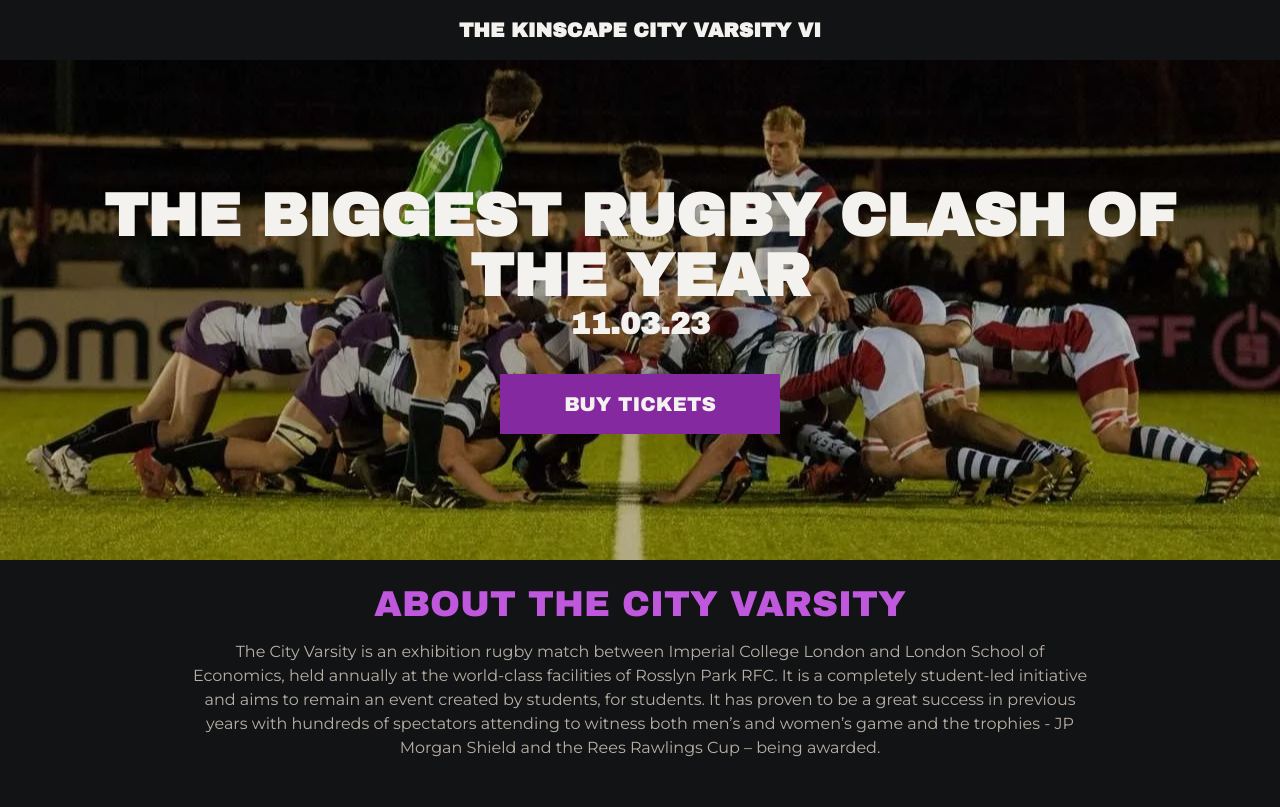
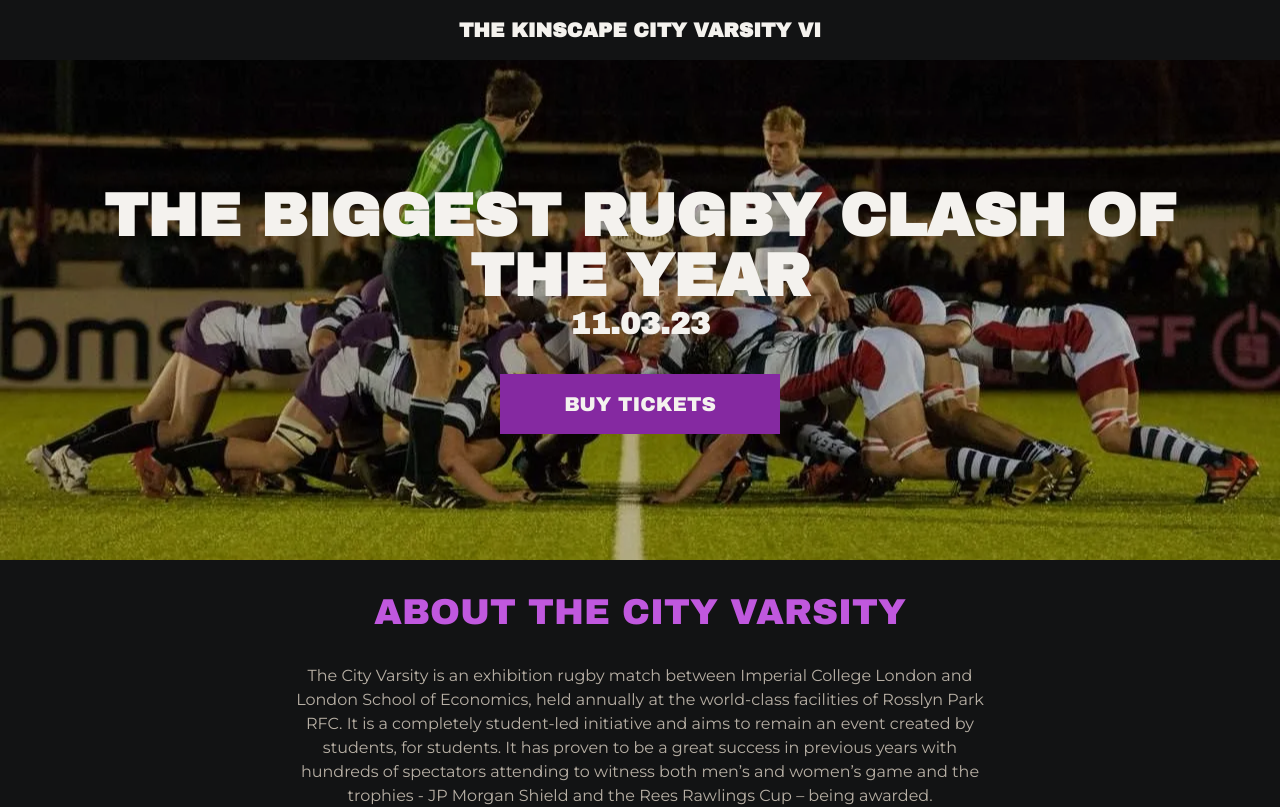
Before and after one commit to robwakefield/thecityvarsity, a Next.js app: page / in a window 1280 px wide. Shown: the top 807 px of the page. Built offline with nearby package versions, Linux system fonts and the light colour scheme.

Commit message:
Make About Text responsuive

```diff
--- a/src/app/page.tsx
+++ b/src/app/page.tsx
@@ -3,7 +3,7 @@
 // Import components to use here
 import Header from '@/components/header'
 import Title from '@/components/title'
-import CenteredText from '@/components/text'
+import AboutText from '@/components/about'
 import { TextRow, TextRowItem } from '@/components/textRow'
 import { Partners, PartnerItem, PartnerContact } from '@/components/partners'
 import { Timeline, TimelineItem } from '@/components/timeline'
@@ -24,7 +24,7 @@ export default function Home() {
               "https://fixr.co/event/the-city-varsity-vi-tickets-958196957"
             )}
 
-      {CenteredText("About The City Varsity",
+      {AboutText("About The City Varsity",
                     "The City Varsity is an exhibition rugby match between Imperial College London and London School of Economics, held annually at the world-class facilities of Rosslyn Park RFC. It is a completely student-led initiative and aims to remain an event created by students, for students. It has proven to be a great success in previous years with hundreds of spectators attending to witness both men’s and women’s game and the trophies - JP Morgan Shield and the Rees Rawlings Cup – being awarded."
                     )}
 
--- /dev/null
+++ b/src/components/about.tsx
@@ -0,0 +1,13 @@
+import { Archivo_Black } from 'next/font/google'
+
+const archivo = Archivo_Black({ weight: "400", subsets: ["latin"] })
+
+// Displays title and text constrained to center of screen
+export default function AboutText(title: String, text: String) {
+  return <div className="flex w-screen justify-center bg-bg">
+      <div className="py-8 px-10 max-w-3xl text-center">
+        <h1 className={"pb-8 text-3xl md:text-4xl text-purple "+archivo.className}>{title.toUpperCase()}</h1>
+        <p className={"text-l text-secondary"}>{text}</p>
+      </div>
+    </div>
+}
--- a/src/components/text.tsx
+++ /dev/null
@@ -1,13 +0,0 @@
-import { Archivo_Black } from 'next/font/google'
-
-const archivo = Archivo_Black({ weight: "400", subsets: ["latin"] })
-
-// Displays title and text constrained to center of screen
-export default function CenteredText(title: String, text: String) {
-  return <div className="flex w-screen px-5 justify-center bg-bg">
-      <div className="py-6 max-w-4xl text-center">
-        <h1 className={"pb-4 text-4xl text-purple "+archivo.className}>{title.toUpperCase()}</h1>
-        <p className={"text-l text-secondary"}>{text}</p>
-      </div>
-    </div>
-}
```
